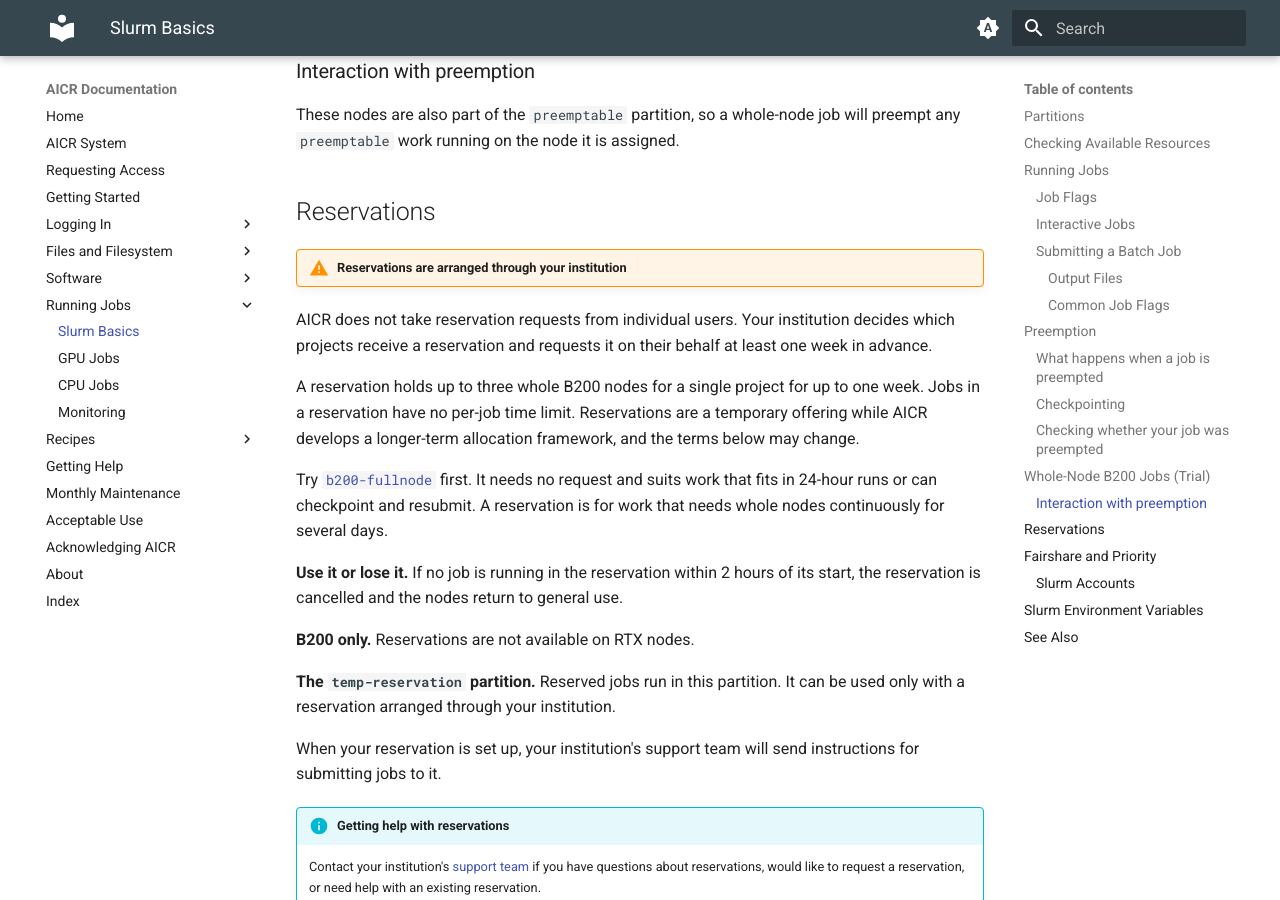
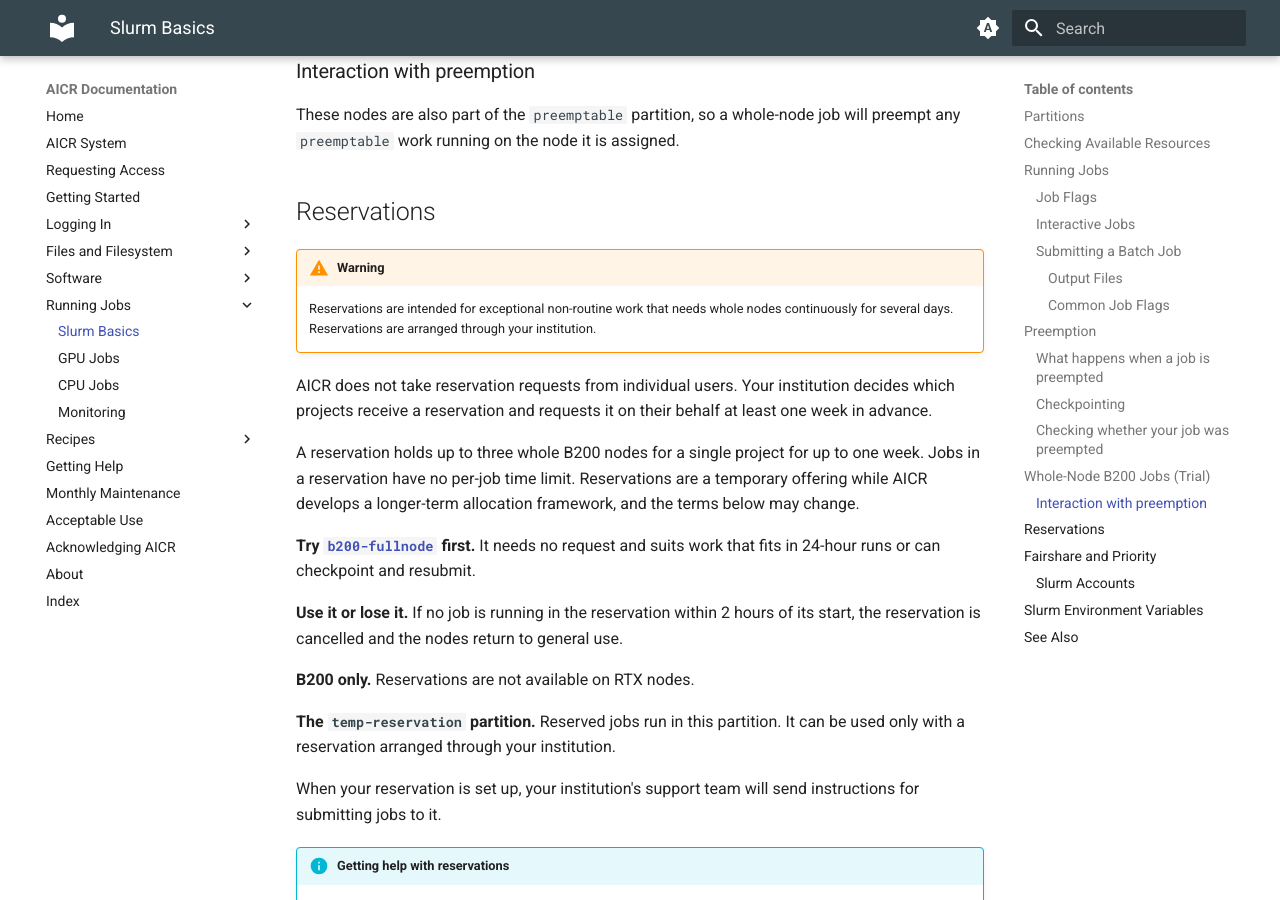
Before and after one commit to mghpcc/aicr-docs-edit, an MkDocs documentation site: the page built from docs/running-jobs/slurm-basics.md, in a window 1280 px wide and 900 px high, scrolled down 9203 px. Built offline with MkDocs 1.6.1 and Material for MkDocs 9.7.7, drawn with Linux system fonts in a browser that asks for light colours.

Commit message:
added wording that reservations are for exceptional work

```diff
--- a/docs/running-jobs/slurm-basics.md
+++ b/docs/running-jobs/slurm-basics.md
@@ -288,13 +288,15 @@ These nodes are also part of the `preemptable` partition, so a whole-node job wi
 
 ## Reservations
 
-!!! warning "Reservations are arranged through your institution"
+!!! warning
+    Reservations are intended for exceptional non-routine work that needs whole nodes continuously for several days. Reservations are arranged through your institution.
+
 
 AICR does not take reservation requests from individual users. Your institution decides which projects receive a reservation and requests it on their behalf at least one week in advance.
 
 A reservation holds up to three whole B200 nodes for a single project for up to one week. Jobs in a reservation have no per-job time limit. Reservations are a temporary offering while AICR develops a longer-term allocation framework, and the terms below may change.
 
-Try [`b200-fullnode`](#whole-node-b200-jobs-trial) first. It needs no request and suits work that fits in 24-hour runs or can checkpoint and resubmit. A reservation is for work that needs whole nodes continuously for several days.
+**Try [`b200-fullnode`](#whole-node-b200-jobs-trial) first.** It needs no request and suits work that fits in 24-hour runs or can checkpoint and resubmit.
 
 **Use it or lose it.** If no job is running in the reservation within 2 hours of its start, the reservation is cancelled and the nodes return to general use.
 
@@ -305,7 +307,7 @@ Try [`b200-fullnode`](#whole-node-b200-jobs-trial) first. It needs no request an
 When your reservation is set up, your institution's support team will send instructions for submitting jobs to it.
 
 !!! info "Getting help with reservations"
-    Contact your institution's [support team](../getting-help.md\#institutional-support-teams) if you have questions about reservations, would like to request a reservation, or need help with an existing reservation.
+    Contact your institution's [support team](../getting-help.md#institutional-support-teams) if you have questions about reservations, would like to request a reservation, or need help with an existing reservation.
 
 ## Fairshare and Priority
 
```
